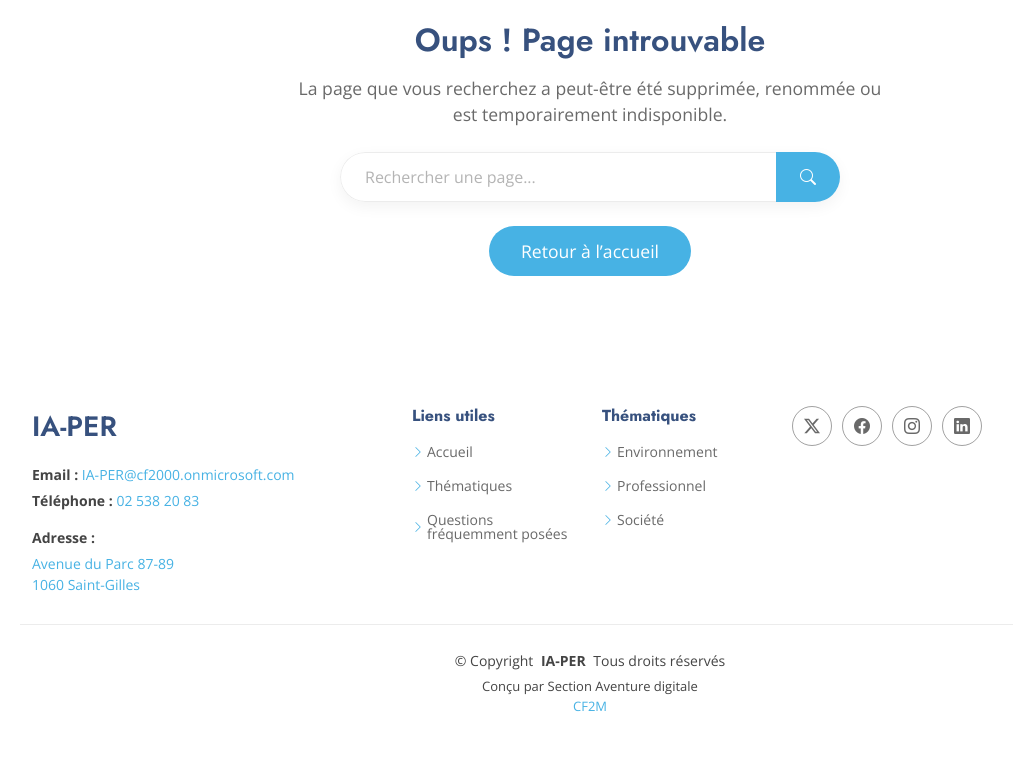
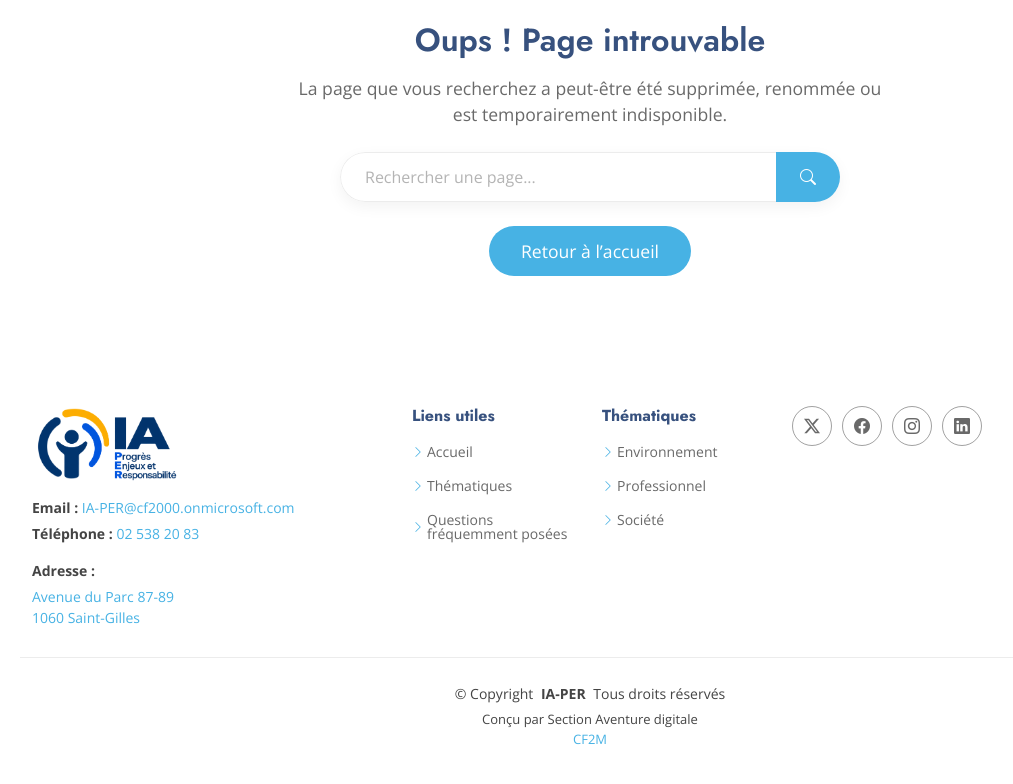
Before and after one commit to bywinsty/IA-PER, a plain HTML site: page 404.html in a window 1280 px wide. Shown: the part 568-1352 px from the top of the page, without its empty margins (50-1063 px from the left). Drawn offline with nearby package versions, Linux system fonts and the light colour scheme.

Commit message:
Update footer branding and section backgrounds

```diff
--- a/404.html
+++ b/404.html
@@ -117,7 +117,7 @@
       <div class="row gy-4">
         <div class="col-lg-4 col-md-6 footer-about">
           <a href="index.html" class="d-flex align-items-center">
-            <span class="sitename">IA-PER</span>
+            <img src="assets/img/ia-per-progres-enjeux-responsabilites.png" class="footer-logo" width="150" height="75" alt="IA-PER — Progrès, Enjeux et Responsabilités">
           </a>
           <div class="footer-contact pt-3">
             <p><strong>Email :</strong> <span><a href="mailto:IA-PER@cf2000.onmicrosoft.com">IA-PER@cf2000.onmicrosoft.com</a></span></p>
--- a/assets/css/main.css
+++ b/assets/css/main.css
@@ -485,6 +485,13 @@ h6 {
   font-family: var(--heading-font);
 }
 
+.footer .footer-about .footer-logo {
+  display: block;
+  width: 150px;
+  max-width: 100%;
+  height: auto;
+}
+
 .footer .footer-contact p {
   margin-bottom: 5px;
 }
```
Also changed, not shown: environnement.html (+1 -1 lines), index.html (+3 -3 lines), professionnel.html (+1 -1 lines), service-details.html (+1 -1 lines), societe.html (+1 -1 lines), starter-page.html (+1 -1 lines), thematiques.html (+1 -1 lines).
